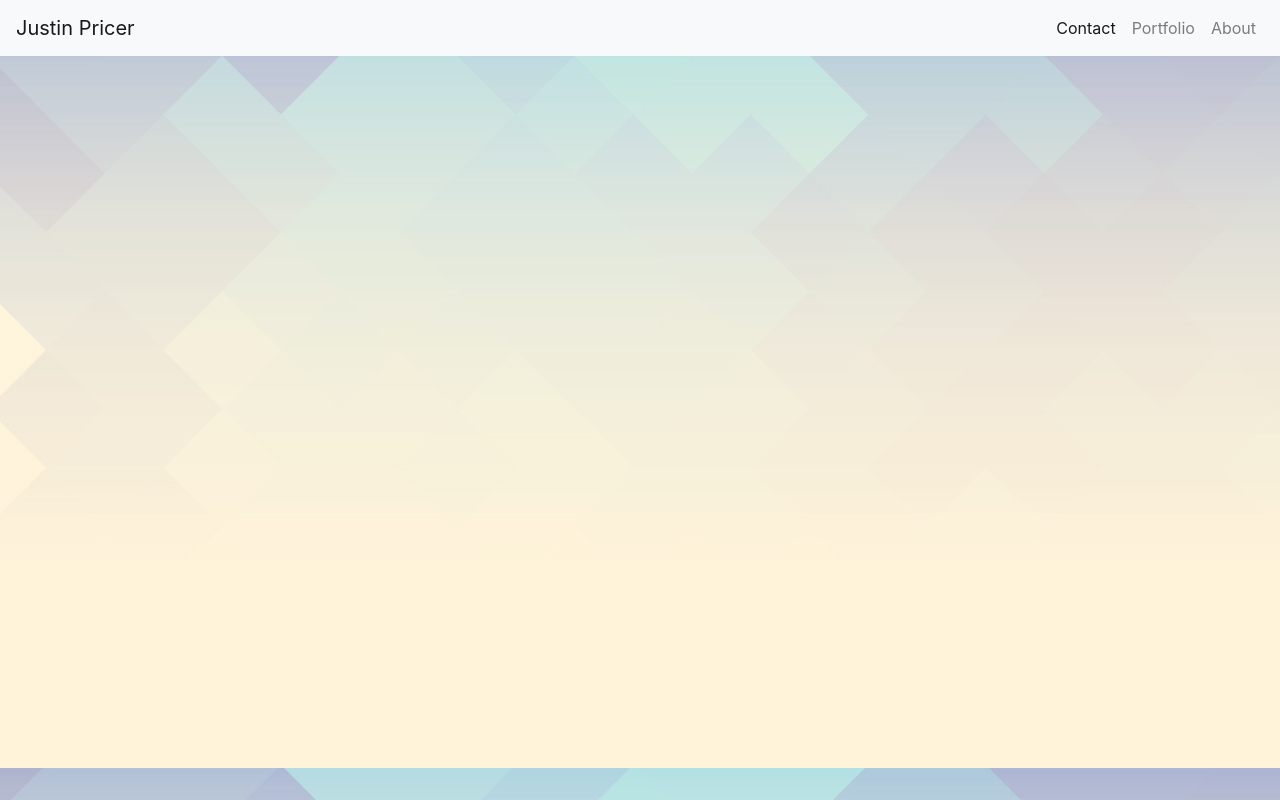
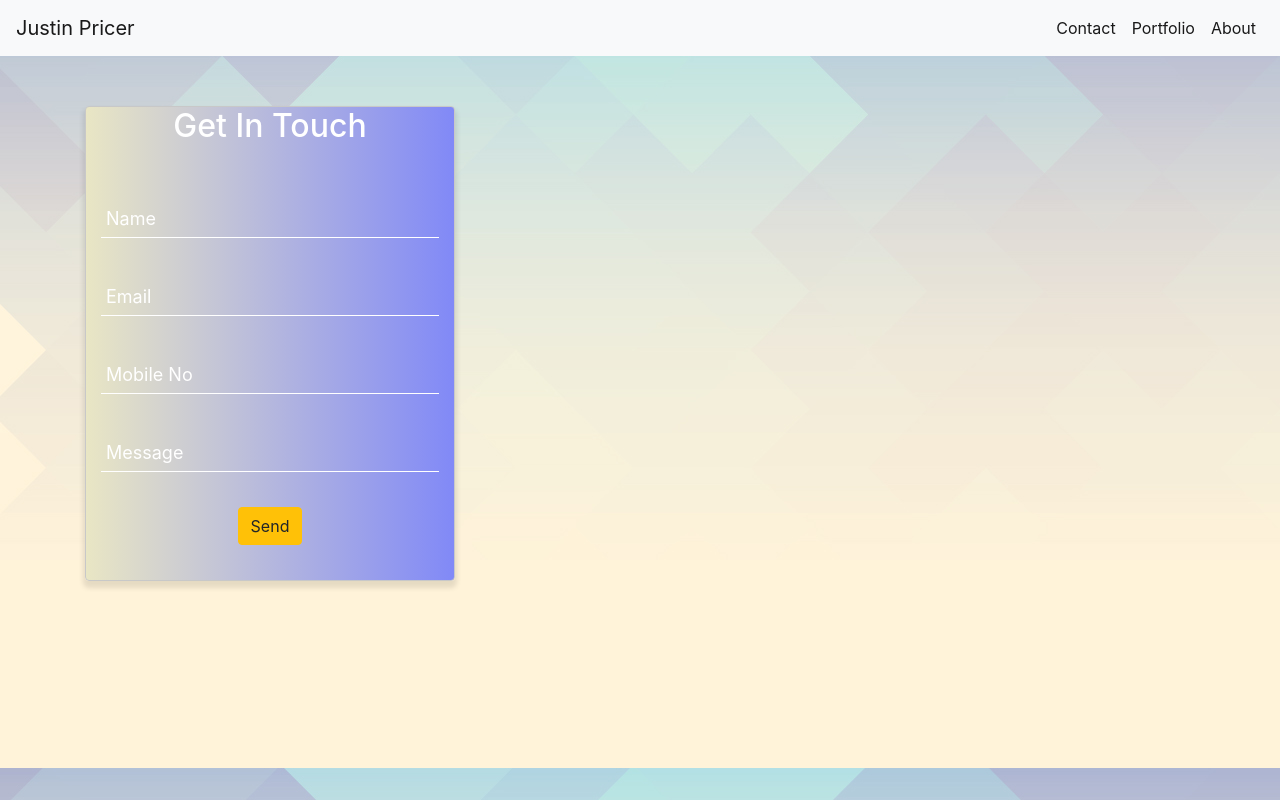
Before and after one commit to justinpricer/portfolio, a plain HTML site: page contact.html in a window 1280 px wide. Drawn offline with nearby package versions, Linux system fonts and the light colour scheme.

Commit message:
added pages

```diff
--- a/contact.html
+++ b/contact.html
@@ -21,14 +21,63 @@
                   <a class="nav-link active" href="contact.html">Contact</a>
                 </li>
                 <li class="nav-item">
-                  <a class="nav-link" href="portfolio.html">Portfolio</a>
+                  <a class="nav-link active" href="portfolio.html">Portfolio</a>
                 </li>
                 <li class="nav-item">
-                  <a class="nav-link" href="about.html">About</a>
+                  <a class="nav-link active" href="about.html">About</a>
                 </li>
               </ul>
          </div>
 
       </nav>
+  <div class="container">
+
+
+    <div class="col-lg-offset-4 col-lg-4" id="panel">
+        <h2>Get In Touch</h2>
+
+        <form>
+
+            <div class="group">
+                <input type="text" required>
+                <span class="highlight"></span>
+                <span class="bar"></span>
+                <label>Name</label>
+            </div>
+
+            <div class="group">
+                <input type="text" required>
+                <span class="highlight"></span>
+                <span class="bar"></span>
+                <label>Email</label>
+            </div>
+
+            <div class="group">
+                <input type="text" required>
+                <span class="highlight"></span>
+                <span class="bar"></span>
+                <label>Mobile No</label>
+            </div>
+
+            <div class="group">
+                <input type="text" required>
+                <span class="highlight"></span>
+                <span class="bar"></span>
+                <label>Message</label>
+            </div>
+            <div class="group">
+                <center> <button type="submit" class="btn btn-warning">Send <span class="glyphicon glyphicon-eye-open"></span></button></center>
+
+            </div>
+        </form>
+
+    </div>
+</div>
+
+
+    <script src="https://code.jquery.com/jquery-3.5.1.slim.min.js" integrity="sha384-DfXdz2htPH0lsSSs5nCTpuj/zy4C+OGpamoFVy38MVBnE+IbbVYUew+OrCXaRkfj" crossorigin="anonymous"></script>
+    <script src="https://cdn.jsdelivr.net/npm/popper.js@1.16.0/dist/umd/popper.min.js" integrity="sha384-Q6E9RHvbIyZFJoft+2mJbHaEWldlvI9IOYy5n3zV9zzTtmI3UksdQRVvoxMfooAo" crossorigin="anonymous"></script>
+    <script src="https://stackpath.bootstrapcdn.com/bootstrap/4.5.0/js/bootstrap.min.js" integrity="sha384-OgVRvuATP1z7JjHLkuOU7Xw704+h835Lr+6QL9UvYjZE3Ipu6Tp75j7Bh/kR0JKI" crossorigin="anonymous"></script>
+
 </body>
 </html>
--- a/style.css
+++ b/style.css
@@ -2,3 +2,158 @@ body {padding-top:;
 background: url(img/background.jpg);
 background-size: auto;
 }
+
+* {
+  box-sizing: border-box;
+}
+
+
+h2 {
+  text-align: center;
+  margin-bottom: 50px;
+  color: #fff;
+}
+
+
+
+/* form starting stylings ------------------------------- */
+.group {
+  position: relative;
+  margin-bottom: 35px;
+}
+
+input {
+  font-size: 18px;
+  padding: 5px 10px 10px 5px;
+  display: block;
+  width: 100%;
+  border: none;
+  border-bottom: 1px solid #fff;
+  background: transparent;
+}
+
+  input:focus {
+      outline: none;
+  }
+
+/* LABEL ======================================= */
+label {
+  color: #fff;
+  font-size: 18px;
+  font-weight: normal;
+  position: absolute;
+  pointer-events: none;
+  left: 5px;
+  top: 10px;
+  transition: 0.2s ease all;
+  -moz-transition: 0.2s ease all;
+  -webkit-transition: 0.2s ease all;
+}
+
+/* active state */
+input:focus ~ label, input:valid ~ label {
+  top: -20px;
+  font-size: 14px;
+  color: #fff;
+}
+
+/* BOTTOM BARS ================================= */
+.bar {
+  position: relative;
+  display: block;
+  width: 100%;
+}
+
+  .bar:before, .bar:after {
+      content: '';
+      height: 2px;
+      width: 0;
+      bottom: 1px;
+      position: absolute;
+      background: #fff;
+      transition: 0.2s ease all;
+      -moz-transition: 0.2s ease all;
+      -webkit-transition: 0.2s ease all;
+  }
+
+  .bar:before {
+      left: 50%;
+  }
+
+  .bar:after {
+      right: 50%;
+  }
+
+
+
+/* active state */
+input:focus ~ .bar:before, input:focus ~ .bar:after {
+  width: 50%;
+}
+
+/* HIGHLIGHTER ================================== */
+.highlight {
+  position: absolute;
+  height: 60%;
+  width: 100px;
+  top: 25%;
+  left: 0;
+  pointer-events: none;
+  opacity: 0.5;
+}
+
+/* active state */
+input:focus ~ .highlight {
+  -webkit-animation: inputHighlighter 0.3s ease;
+  -moz-animation: inputHighlighter 0.3s ease;
+  animation: inputHighlighter 0.3s ease;
+}
+
+/* ANIMATIONS ================ */
+@-webkit-keyframes inputHighlighter {
+  from {
+      background: #fff;
+  }
+
+  to {
+      width: 0;
+      background: transparent;
+  }
+}
+
+@-moz-keyframes inputHighlighter {
+  from {
+      background: #fff;
+  }
+
+  to {
+      width: 0;
+      background: transparent;
+  }
+}
+
+@keyframes inputHighlighter {
+  from {
+      background: #fff;
+  }
+
+  to {
+      width: 0;
+      background: transparent;
+  }
+}
+
+
+#panel {
+  border: 1px solid rgb(200, 200, 200);
+  box-shadow: rgba(0, 0, 0, 0.1) 0px 5px 5px 2px;
+  background: -webkit-linear-gradient(90deg, #e9e6c4 0%, #8189f7 100%);
+  background: purple; /* For browsers that do not support gradients */
+  background: -webkit-linear-gradient(90deg, #e9e6c4 0%, #8189f7 100%); /* For Safari 5.1 to 6.0 */
+  background: -o-linear-gradient(90deg, #e9e6c4 0%, #8189f7 100%); /* For Opera 11.1 to 12.0 */
+  background: -moz-linear-gradient(90deg, #e9e6c4 0%, #8189f7 100%); /* For Firefox 3.6 to 15 */
+  background: linear-gradient(90deg, #e9e6c4 0%, #8189f7 100%); /* Standard syntax (must be last) */
+
+
+  border-radius: 4px;
+  top: 50px;
```
Also changed, not shown: about.html (+2 -2 lines), portfolio.html (+2 -2 lines), 1 other file.
